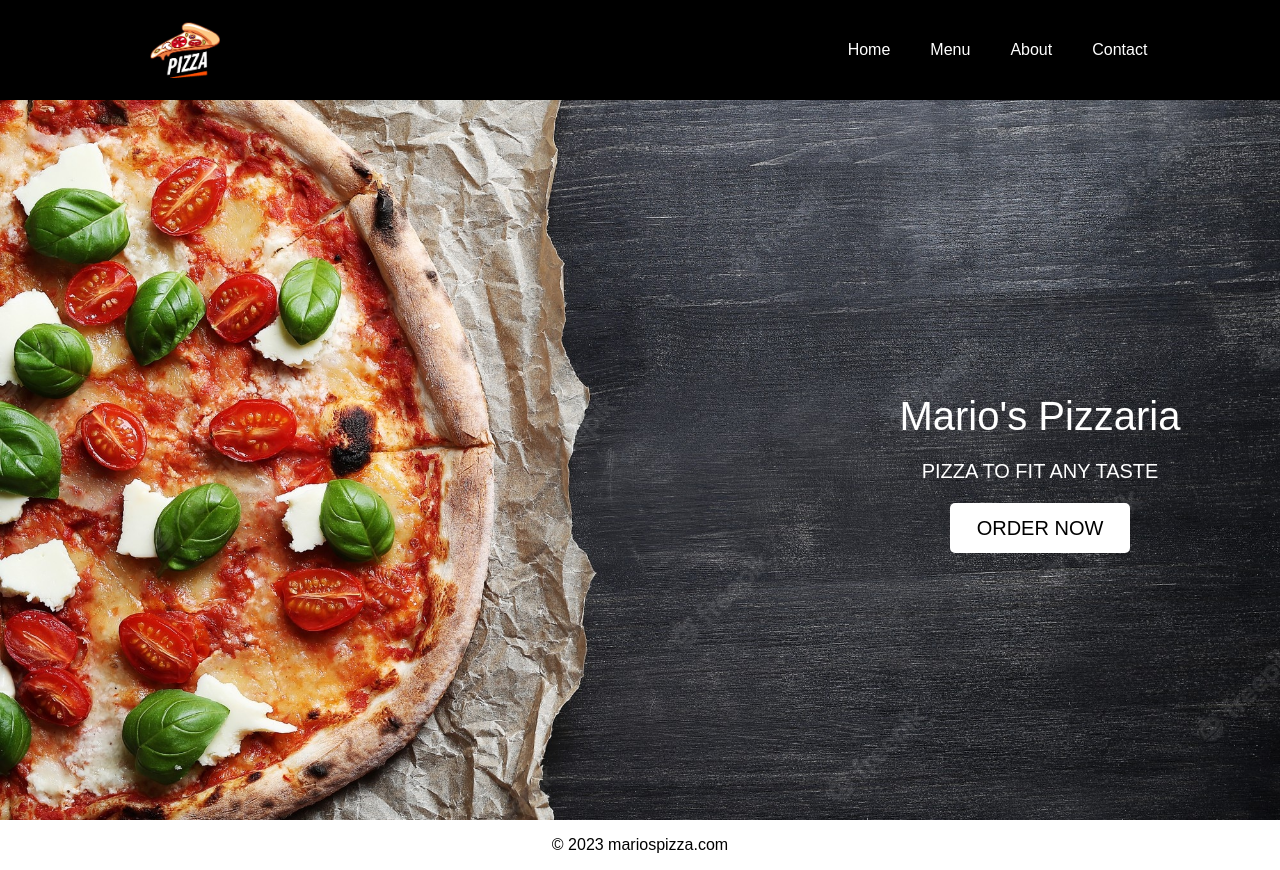
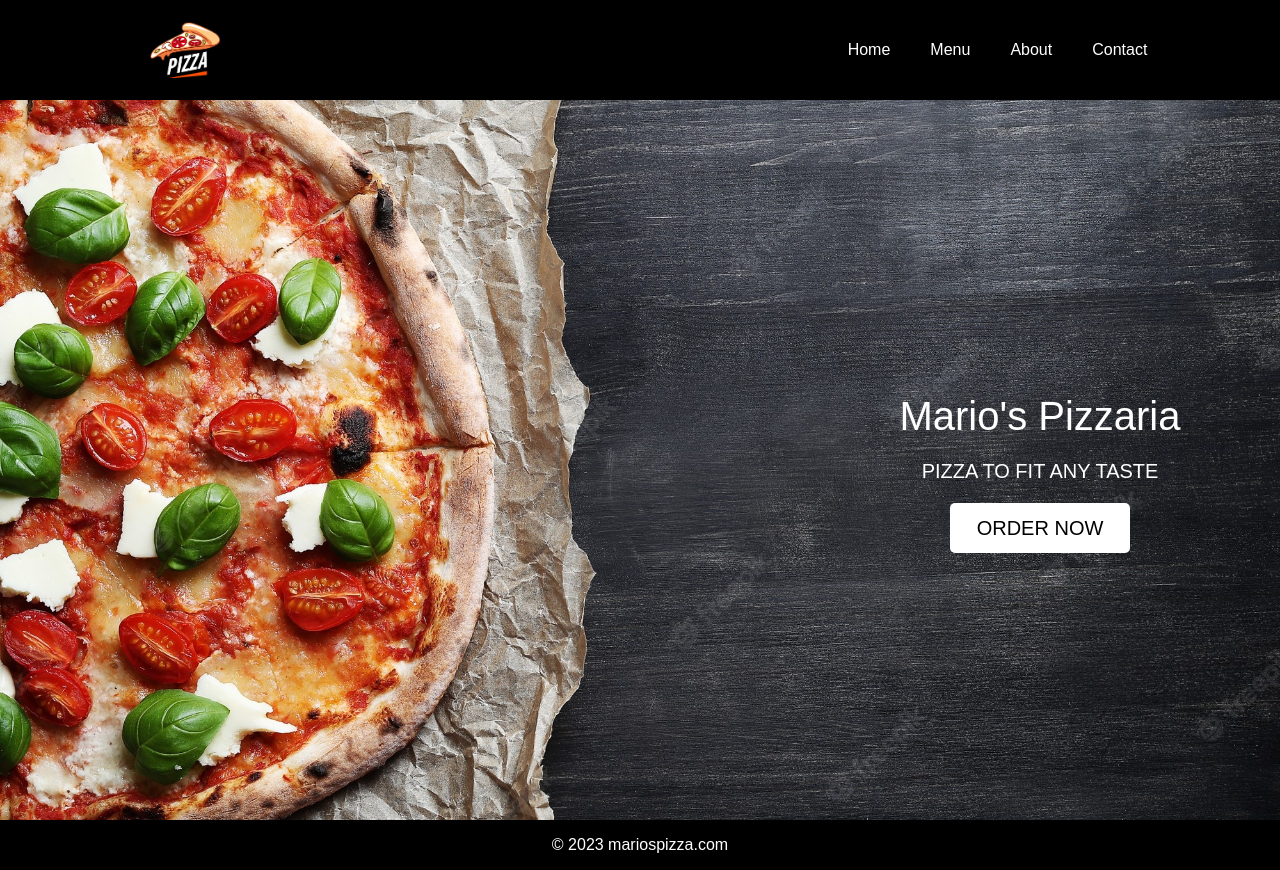
Before and after one commit to MarioAngelov2/Pizza-App, a React (Create React App) app in the folder app/: page / in a window 1280 px wide. Built offline with nearby package versions, Linux system fonts and the light colour scheme.

Commit message:
Add css to footer

```diff
--- a/app/src/App.js
+++ b/app/src/App.js
@@ -3,6 +3,7 @@ import Navbar from "./components/Navbar";
 import Home from "./pages/Home";
 import Footer from "./components/Footer";
 import { Route, Routes } from "react-router-dom";
+import TwitterIcon from "@material-ui/icons/Twitter";
 
 function App() {
   return (
--- /dev/null
+++ b/app/src/Styles/Footer.css
@@ -0,0 +1,9 @@
+.footer {
+  width: 100%;
+  height: 50px;
+  background-color: black;
+  color: white;
+  justify-content: center;
+  align-items: center;
+  flex-direction: row;
+}
--- a/app/src/components/Footer.js
+++ b/app/src/components/Footer.js
@@ -2,11 +2,14 @@ import React from "react";
 import InstagramIcon from "@material-ui/icons/Instagram";
 import FacebookIcon from "@material-ui/icons/Facebook";
 import TwitterIcon from "@material-ui/icons/Twitter";
+import "../Styles/Footer.css";
 
 function Footer() {
   return (
     <div className="footer">
-      <div className="socialMedia"></div>
+      <div className="socialMedia">
+
+      </div>
       <p> &copy; 2023 mariospizza.com</p>
     </div>
   );
```
